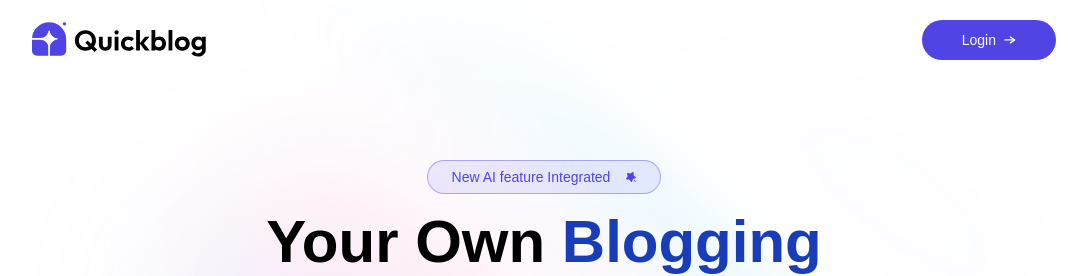
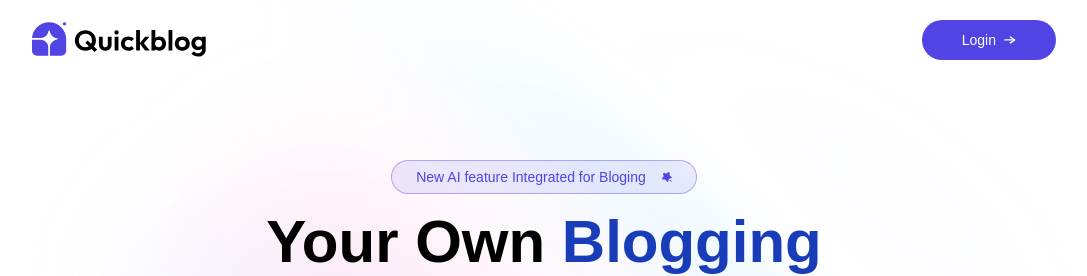
Before and after one commit to siddharthtiwar0403/QuickBlog, a React (Vite) app in the folder client/: page / in a window 1280 px wide. Shown: the top 276 px of the page, without its empty margins (96-1183 px from the left). Built offline with nearby package versions, Linux system fonts and the light colour scheme; no server answers.

Commit message:
function updated

```diff
--- a/client/src/components/Header.jsx
+++ b/client/src/components/Header.jsx
@@ -22,7 +22,7 @@ const Header = () => {
     <div className='mx-8 sm:mx-16 xl:mx-24 relative'>
       <div className='text-center mt-20 mb-8'>
         <div className='inline-flex items-center justify-center gap-4 px-6 py-1.5 mb-4 border border-primary/40 bg-primary/10 rounded-full text-sm text-primary'>
-        <p>New AI feature Integrated</p>
+        <p>New AI feature Integrated for Bloging</p>
         <img src = {assets.star_icon} alt="" className='w-2.5'/>
       </div>
 
```
